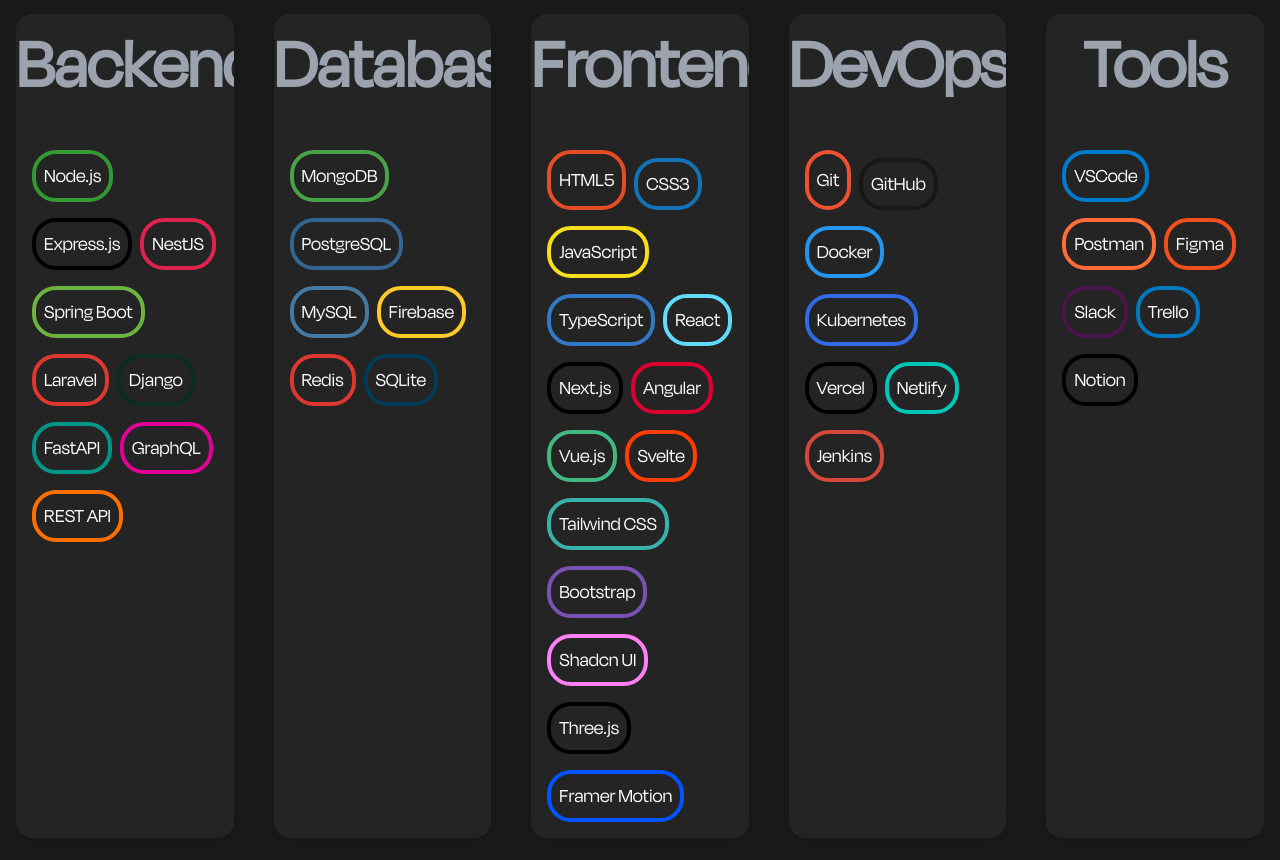
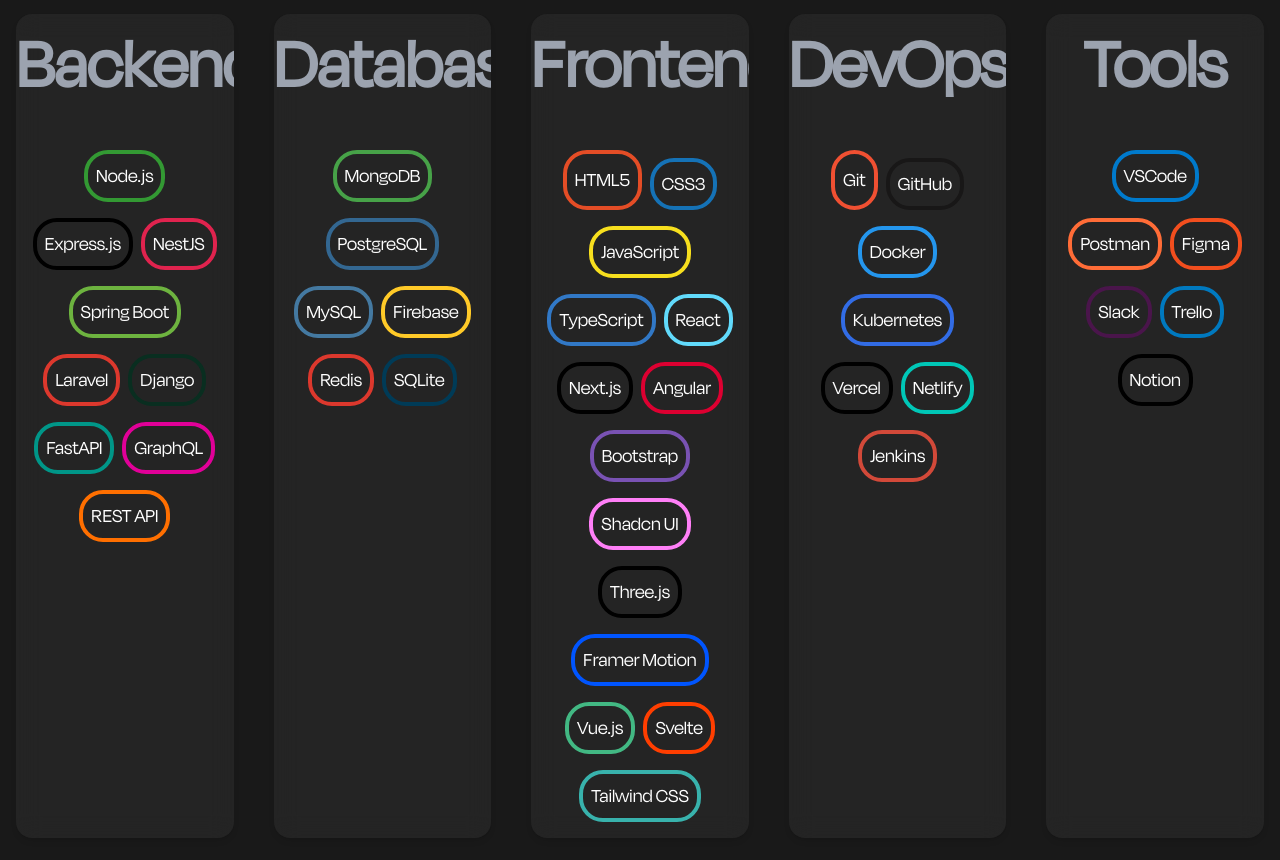
Before and after one commit to harshkhavale/devfolio, a React (Vite) app: page / in a window 1280 px wide. Shown: the part 8660-9520 px from the top of the page. Built offline with nearby package versions, Linux system fonts and the light colour scheme.

Commit message:
feat: featured section changes

```diff
--- a/src/constants/index.js
+++ b/src/constants/index.js
@@ -174,13 +174,14 @@ const frontend = [
   { name: "React", color: "#61DAFB" },
   { name: "Next.js", color: "#000000" },
   { name: "Angular", color: "#DD0031" },
-  { name: "Vue.js", color: "#42B883" },
-  { name: "Svelte", color: "#FF3E00" },
-  { name: "Tailwind CSS", color: "#38B2AC" },
+
   { name: "Bootstrap", color: "#7952B3" },
   { name: "Shadcn UI", color: "#ff7ff7" },
   { name: "Three.js", color: "#000000" },
   { name: "Framer Motion", color: "#0055FF" },
+  { name: "Vue.js", color: "#42B883" },
+  { name: "Svelte", color: "#FF3E00" },
+  { name: "Tailwind CSS", color: "#38B2AC" },
 ];
 
 const backend = [
--- a/src/sections/FeaturedSection.jsx
+++ b/src/sections/FeaturedSection.jsx
@@ -34,12 +34,12 @@ export const FeaturedSection = () => {
           {categories.map((category) => (
             <div key={category.title} className="bg-white/5 overflow-hidden rounded-2xl shadow-md backdrop-blur-md">
               <h3 className="text-7xl font-semibold text-black/80 text-center py-4   dark:text-gray-400 mb-4 ">{category.title}</h3>
-              <ul className="space-y-2 flex flex-wrap gap-2 p-4">
+              <ul className="space-y-2 flex flex-wrap justify-center gap-2 p-4">
                 {category.items.map((item) => (
                   <motion.li
                     key={item.name}
                     className="flex relative border-4
-                     text-nowrap rounded-3xl p-2 w-min items-center gap-3 text-xl"
+                     text-nowrap rounded-3xl p-2 w-min items-center justify-center gap-3 text-xl"
                     whileHover={{ scale: 1.05 }}
                     style={{ borderColor: item.color }}
 
```
